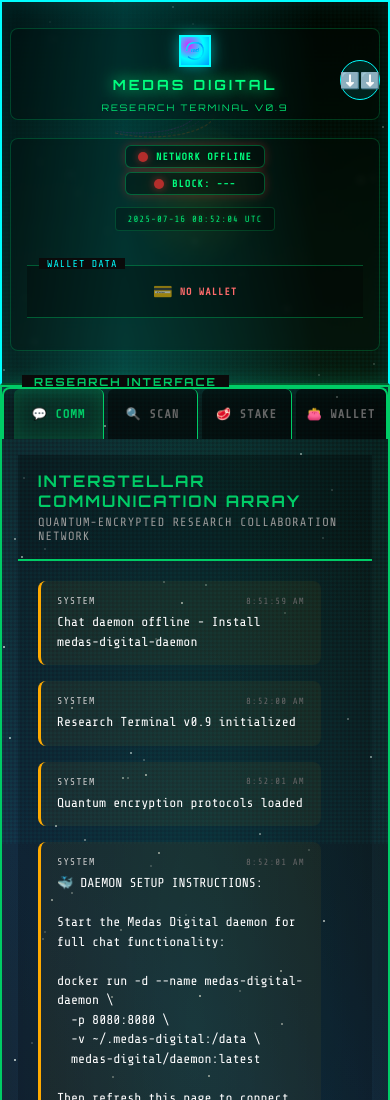
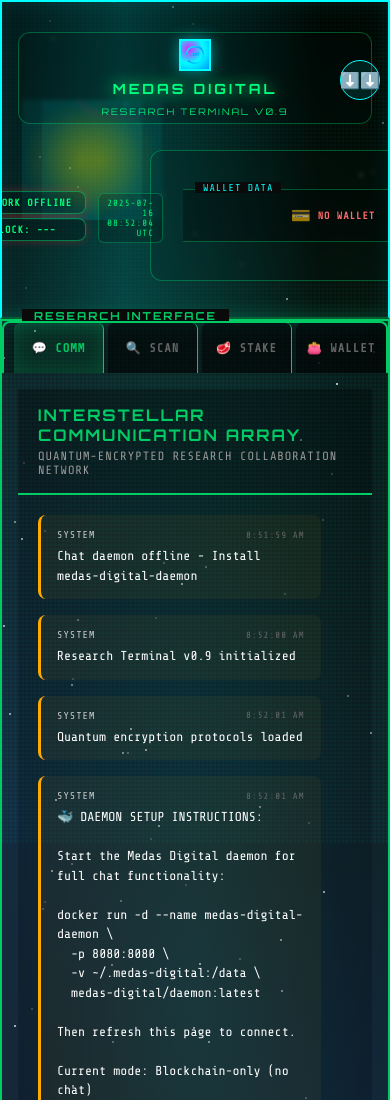
Before and after one commit to oxygene76/medasdigital-webclient, a website: page index.html in a window 390 px wide. Shown: the top 1100 px of the page. Drawn offline with nearby package versions, Linux system fonts and the light colour scheme; no server answers.

Commit message:
Update mobile.css

```diff
--- a/assets/css/mobile.css
+++ b/assets/css/mobile.css
@@ -38,9 +38,9 @@
        HEADER LAYOUT - VERTICAL STACK + LARGE SOLAR SYSTEM
        ================================= */
 
-    /* Header Container - KORREKTE BREITE */
+    /* Header Container - HORIZONTAL LAYOUT FÜR SOLAR SYSTEM */
     .header {
-        padding: 12px 4px; /* Mehr seitliches Padding */
+        padding: 12px 8px;
         min-height: 180px;
         margin: 0;
         position: relative;
@@ -48,39 +48,39 @@
         display: flex;
         flex-direction: column;
         flex-shrink: 0;
-        background: linear-gradient(135deg, rgba(0, 0, 0, 0.9), rgba(0, 50, 0, 0.3));
+        background: linear-gradient(135deg, rgba(0, 0, 0, 0.7), rgba(0, 50, 0, 0.2)); /* Transparenter */
         border-bottom: 2px solid rgba(0, 255, 127, 0.3);
-        width: 100%; /* 100% statt 100vw */
+        width: 100%;
         max-width: 100%;
         box-sizing: border-box;
     }
 
-    /* SOLAR SYSTEM ANIMATION - ERZWINGEN DER SICHTBARKEIT */
+    /* SOLAR SYSTEM ANIMATION - LINKS SICHTBAR */
     .solar-system-bg,
     .solar-system-bg *,
     div[class*="solar"],
     div[id*="solar"] {
         position: absolute !important;
         top: 50% !important;
-        left: 50% !important;
-        transform: translate(-50%, -50%) !important;
-        width: 160px !important;
-        height: 160px !important;
-        opacity: 0.6 !important;
+        left: 20px !important; /* Links positioniert */
+        transform: translateY(-50%) !important; /* Nur vertikal zentrieren */
+        width: 120px !important;
+        height: 120px !important;
+        opacity: 0.8 !important; /* Sehr sichtbar */
         z-index: 1 !important;
         pointer-events: none !important;
         display: block !important;
         visibility: visible !important;
-        background: radial-gradient(circle, rgba(255, 255, 0, 0.1) 0%, transparent 70%) !important;
+        background: radial-gradient(circle, rgba(255, 255, 0, 0.3) 0%, rgba(0, 255, 255, 0.1) 70%) !important;
     }
 
     /* Falls Solar System eine SVG ist */
     .solar-system-bg svg,
     svg[class*="solar"],
     svg[id*="solar"] {
-        width: 160px !important;
-        height: 160px !important;
-        opacity: 0.6 !important;
+        width: 120px !important;
+        height: 120px !important;
+        opacity: 0.8 !important;
         display: block !important;
         visibility: visible !important;
     }
@@ -105,21 +105,21 @@
        TOP: LOGO UND TITEL - VERTICAL
        ================================= */
 
-    /* LOGO SEKTION - KORREKTE BREITE + GRÖSSERE TEXTE */
+    /* LOGO SEKTION - TRANSPARENTER + KORREKTE RUNDUNGEN */
     .system-info {
         order: 1;
         display: flex !important;
         flex-direction: column !important;
         align-items: center !important;
         gap: 10px;
-        padding: 16px 8px; /* Mehr Padding */
-        background: rgba(0, 0, 0, 0.2);
-        backdrop-filter: blur(3px);
-        border-radius: 8px; /* Rundung zurück für besseres Aussehen */
-        border: 1px solid rgba(0, 255, 127, 0.2);
-        width: 100% !important;
-        max-width: 100% !important;
-        margin: 4px 0 !important; /* Margin für Abstand */
+        padding: 16px 12px;
+        background: rgba(0, 0, 0, 0.1); /* Sehr transparent */
+        backdrop-filter: blur(2px);
+        border-radius: 12px !important; /* Deutliche Rundung */
+        border: 1px solid rgba(0, 255, 127, 0.3);
+        width: calc(100% - 16px) !important; /* Abstand zu Rändern */
+        max-width: calc(100% - 16px) !important;
+        margin: 8px !important; /* Rundherum Abstand */
         box-sizing: border-box !important;
     }
 
@@ -278,41 +278,42 @@
        BOTTOM: STATUS DISPLAY - VERTICAL
        ================================= */
 
-    /* STATUS DISPLAY - KORREKTE BREITE + GRÖSSERE TEXTE */
+    /* STATUS DISPLAY - RECHTS POSITIONIERT + TRANSPARENT */
     .status-display {
         order: 3;
         display: flex !important;
-        flex-direction: column !important;
+        flex-direction: row !important; /* HORIZONTAL für rechts */
         align-items: center !important;
-        gap: 8px;
-        width: 100% !important;
-        max-width: 100% !important;
-        background: rgba(0, 0, 0, 0.2);
-        backdrop-filter: blur(3px);
-        border-radius: 8px; /* Rundung zurück */
-        border: 1px solid rgba(0, 255, 127, 0.2);
-        padding: 12px 8px; /* Mehr Padding */
+        justify-content: flex-end !important; /* Rechts ausrichten */
+        gap: 12px;
+        width: calc(100% - 16px) !important;
+        max-width: calc(100% - 16px) !important;
+        background: rgba(0, 0, 0, 0.1); /* Sehr transparent */
+        backdrop-filter: blur(2px);
+        border-radius: 12px !important; /* Deutliche Rundung */
+        border: 1px solid rgba(0, 255, 127, 0.3);
+        padding: 12px !important;
         position: relative;
         z-index: 2;
-        margin: 4px 0;
+        margin: 8px !important; /* Rundherum Abstand */
         box-sizing: border-box !important;
+        margin-left: 140px !important; /* Platz für Solar System links lassen */
     }
 
-    /* Network Status */
+    /* Network Status - KOMPAKT RECHTS */
     .status-row {
         display: flex;
         flex-direction: column;
-        align-items: center;
+        align-items: flex-end; /* Rechts ausrichten */
         gap: 6px;
-        width: 100%;
+        flex-shrink: 0;
     }
 
     .network-info {
         display: flex;
         flex-direction: column;
-        align-items: center;
+        align-items: flex-end; /* Rechts ausrichten */
         gap: 4px;
-        width: 100%;
     }
 
     .connection-status,
@@ -322,13 +323,13 @@
         justify-content: center;
         gap: 8px;
         font-family: 'Share Tech Mono', monospace;
-        font-size: 14px; /* VIEL größer */
+        font-size: 12px; /* Etwas kleiner für rechts */
         color: #00ff7f;
-        background: rgba(0, 0, 0, 0.3);
-        border: 1px solid rgba(0, 255, 127, 0.3);
-        border-radius: 6px;
-        padding: 8px 16px; /* Mehr Padding */
-        min-width: 200px; /* Breiter */
+        background: rgba(0, 0, 0, 0.2);
+        border: 1px solid rgba(0, 255, 127, 0.4);
+        border-radius: 8px;
+        padding: 6px 12px;
+        min-width: 140px; /* Kompakter */
         text-shadow: 0 0 6px rgba(0, 0, 0, 0.5);
         white-space: nowrap;
         text-transform: uppercase;
@@ -339,15 +340,15 @@
     .status-dot,
     .dot-connected,
     .dot-disconnected {
-        width: 10px; /* Größer */
-        height: 10px;
+        width: 8px;
+        height: 8px;
         border-radius: 50%;
         display: inline-block;
     }
 
     .dot-connected {
         background: #00ff00;
-        box-shadow: 0 0 8px rgba(0, 255, 0, 0.8); /* Stärkerer Glow */
+        box-shadow: 0 0 8px rgba(0, 255, 0, 0.8);
     }
 
     .dot-disconnected {
@@ -355,17 +356,17 @@
         box-shadow: 0 0 8px rgba(255, 51, 51, 0.8);
     }
 
-    /* Timestamp */
+    /* Timestamp - RECHTS */
     .timestamp {
         font-family: 'Share Tech Mono', monospace;
-        font-size: 13px; /* VIEL größer */
+        font-size: 11px;
         color: #00ff7f;
-        text-align: center;
+        text-align: right; /* Rechts ausrichten */
         opacity: 0.9;
-        background: rgba(0, 0, 0, 0.3);
-        border: 1px solid rgba(0, 255, 127, 0.2);
-        border-radius: 4px;
-        padding: 6px 12px; /* Mehr Padding */
+        background: rgba(0, 0, 0, 0.2);
+        border: 1px solid rgba(0, 255, 127, 0.3);
+        border-radius: 6px;
+        padding: 4px 8px;
         margin-top: 4px;
         text-transform: uppercase;
         letter-spacing: 1px;
```
